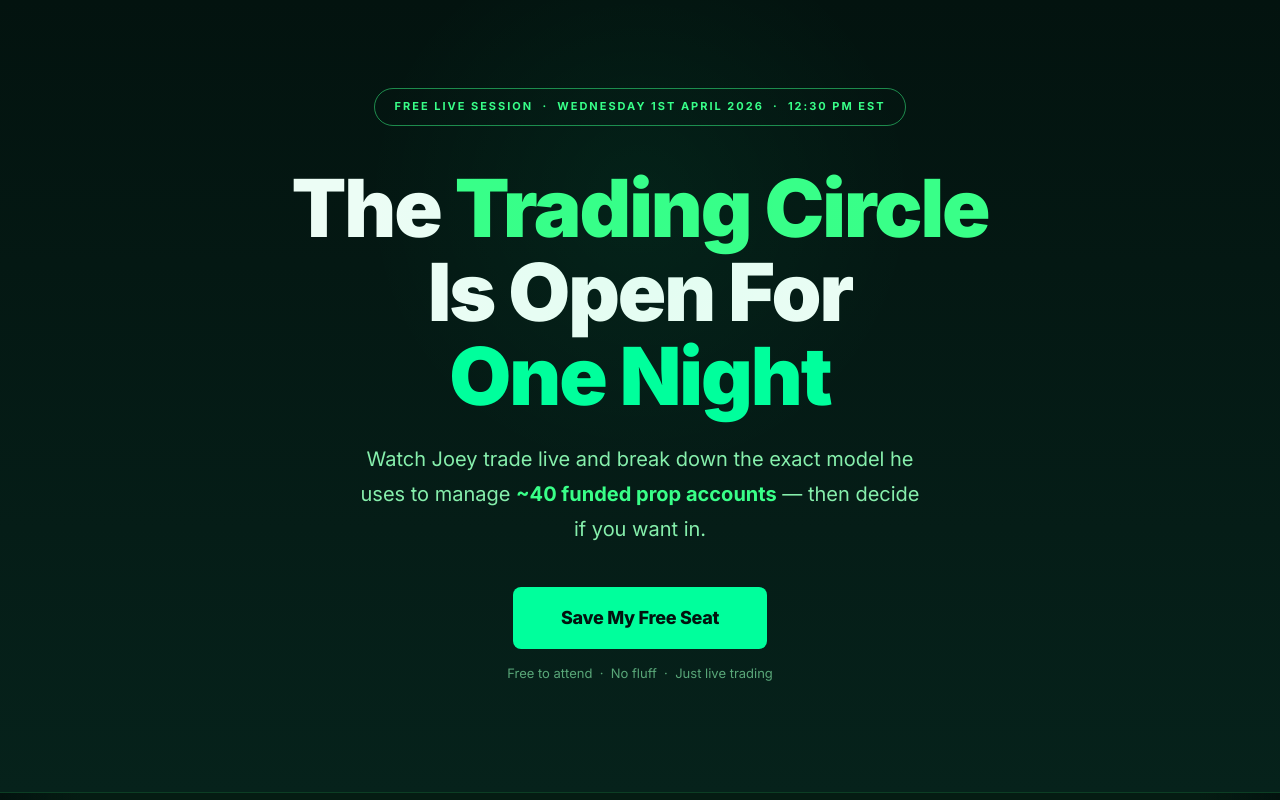
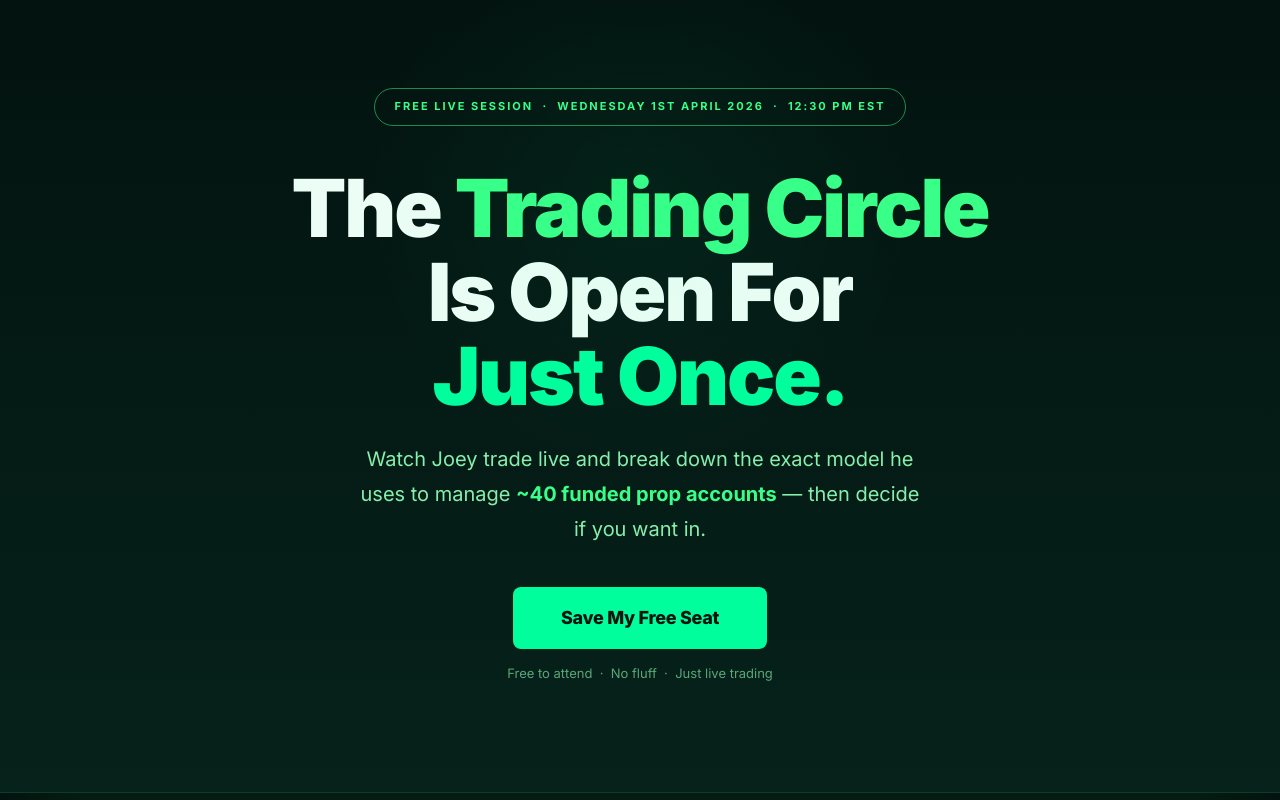
Before and after one commit to ml97ai/salespages, a plain HTML site: page Masterclass/index.html in a window 1280 px wide. Shown: the top 800 px of the page. Drawn offline with Linux system fonts and the light colour scheme; a script that the page names is missing.

Commit message:
Fix hero headline: replace 'One Night' with 'Just Once'
Co-Authored-By: Claude Sonnet 4.6 <noreply@anthropic.com>

```diff
--- a/Masterclass/index.html
+++ b/Masterclass/index.html
@@ -546,7 +546,7 @@
         <h1>
             <span class="t-white">The </span><span class="t-green">Trading Circle</span><br>
             <span class="t-white">Is Open For</span><br>
-            <span class="t-neon">One Night</span>
+            <span class="t-neon">Just Once.</span>
         </h1>
 
         <p class="hero-sub">
```
